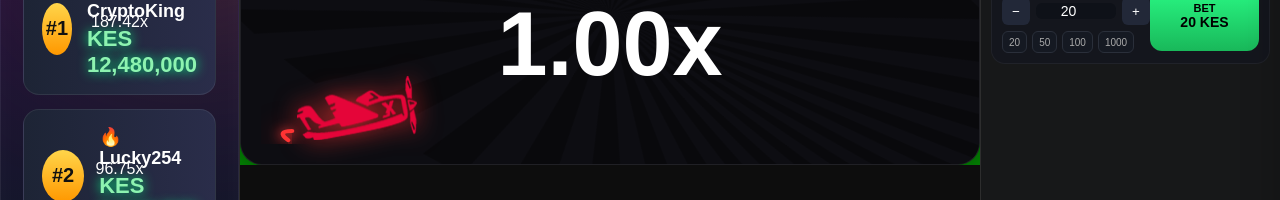
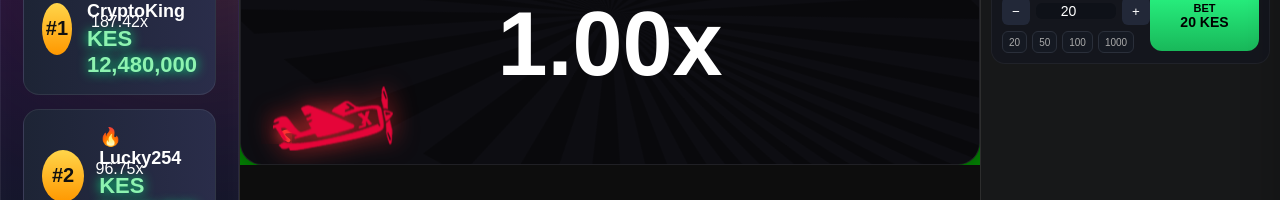
Before and after one commit to timothy94-coder/Aviator, a React (Vite) app in the folder client/: page / in a window 1280 px wide. Shown: the part 183-383 px from the top of the page. Built offline with nearby package versions, Linux system fonts and the light colour scheme; no server answers.

Commit message:
Adjust plane position and rotation calculations

```diff
--- a/client/src/components/Plane/Plane.jsx
+++ b/client/src/components/Plane/Plane.jsx
@@ -16,8 +16,9 @@ function Plane() {
                 left: `${(x / 900) * 100}%`,
                 top: `${(y / 400) * 100}%`,
                 transform: `
-                    translate(-15%, -50%)
-                    rotate(${-progress * 28}deg)
+               translate(-35%, -35%)
+               rotate(${-progress * 28}deg)
+
                 `
             }}
         />
```
